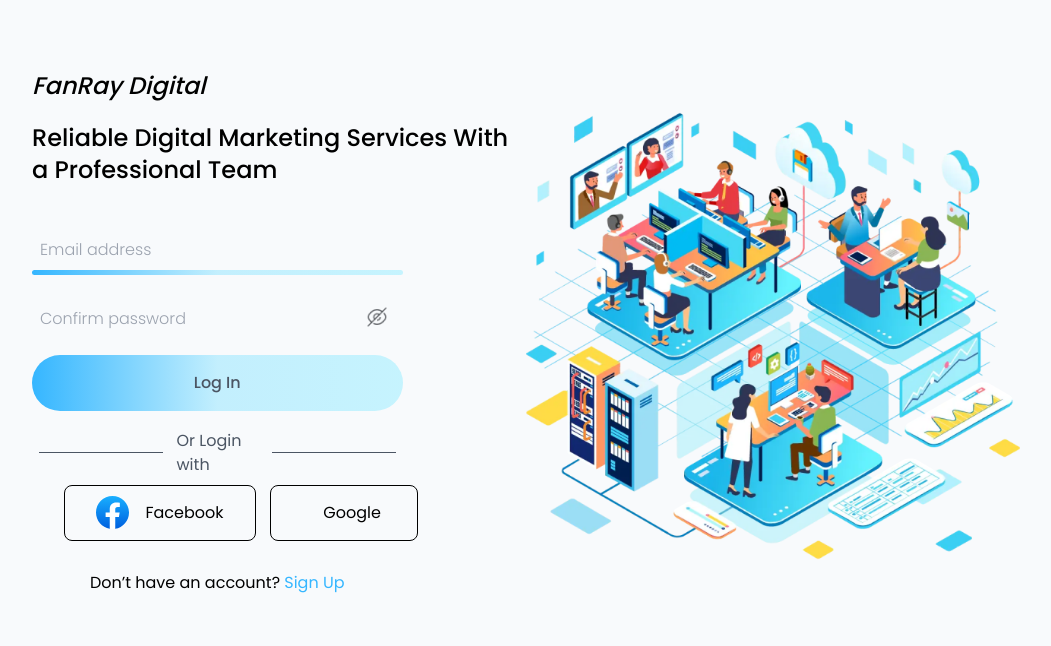
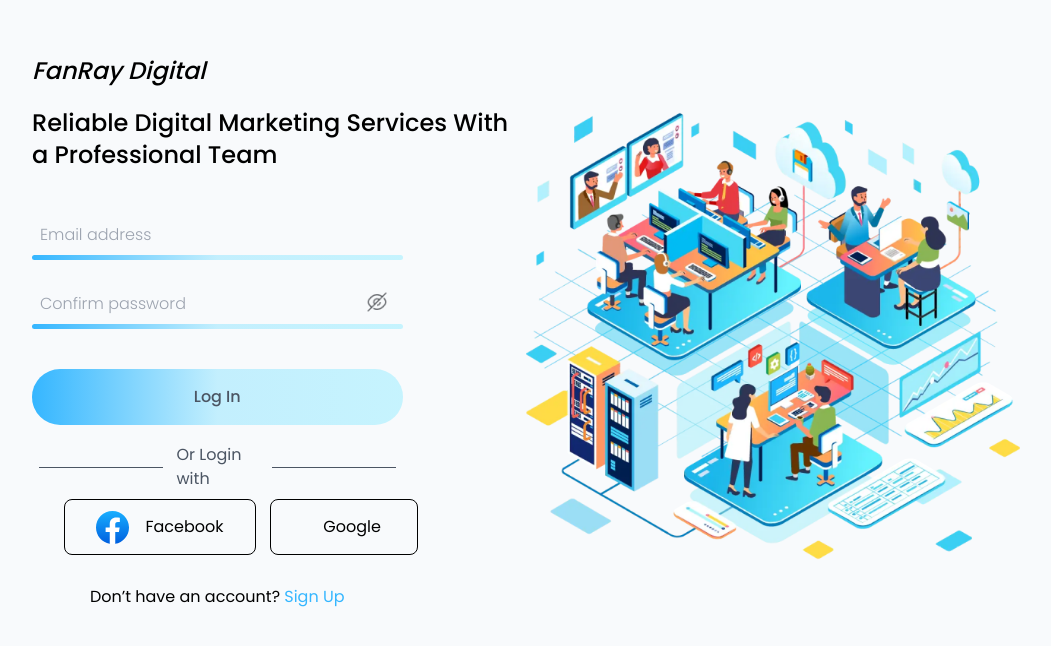
Before and after one commit to faiq28/UAS-FanRay, a website: page signIn.html in a window 1280 px wide. Shown: the part 104-750 px from the top of the page, without its empty margins (114-1165 px from the left). Drawn offline with Linux system fonts and the light colour scheme.

Commit message:
garis bwh

```diff
--- a/signIn.html
+++ b/signIn.html
@@ -32,7 +32,7 @@
                     <img src="img/eye-slash.png" alt="" id="eyeicon">
                   </div>
                 </div>
-                <div class="bwh-input"></div>
+                <div class="w-3/4 md:w-full h-[5px] bg-gradient-to-r from-[#35B6FF] via-[#8EE4FF80] to-[#ABF0FFA6] rounded-full mb-10"></div>
                 <p id="errorMessage" hidden></p>
                 <button class="w-3/4 md:w-full flex py-4 text-gray-600 font-medium justify-center items-center bg-gradient-to-r from-[#35B6FF] via-[#8EE4FF80] to-[#ABF0FFA6] rounded-full mb-10">Log In</button>
               </form>
```
